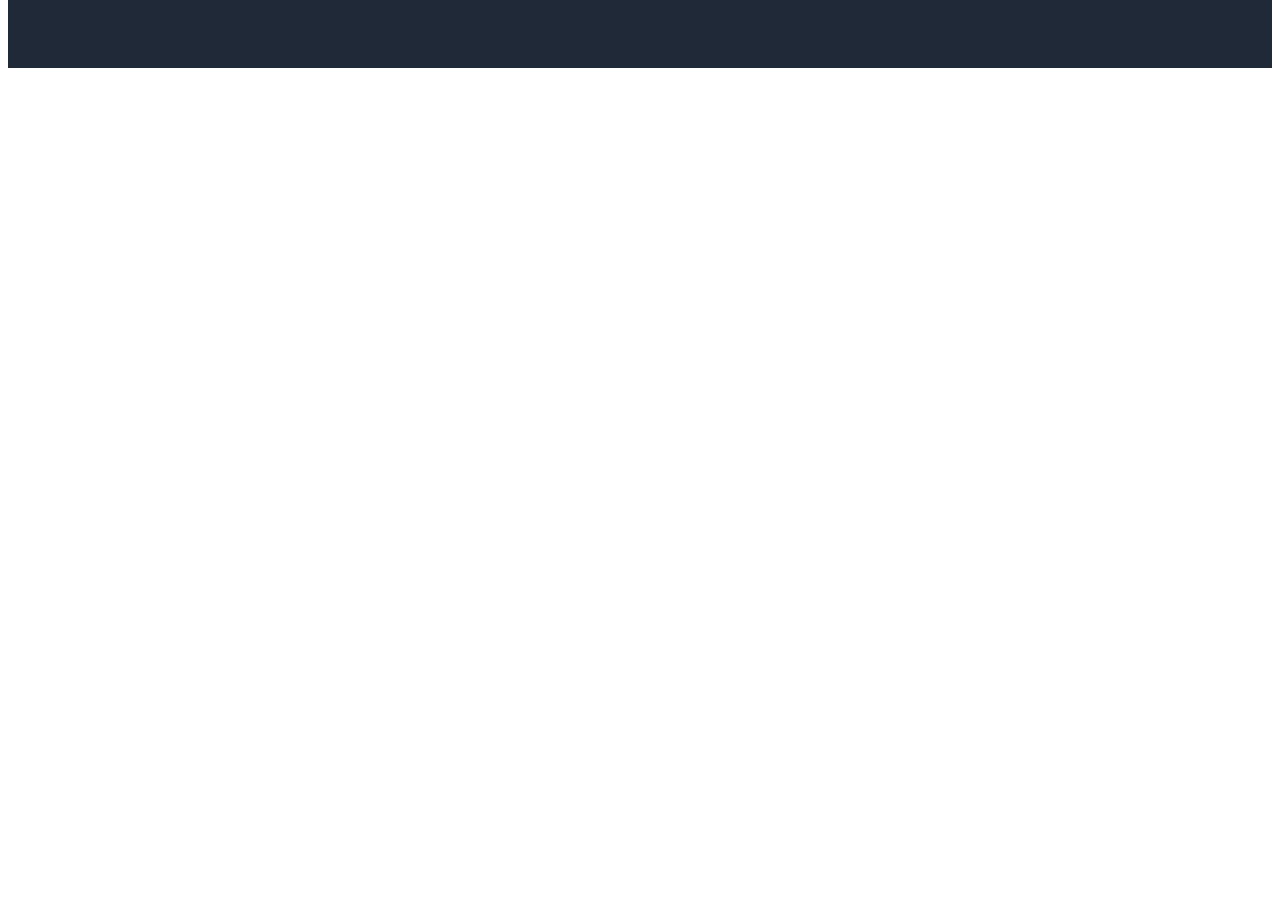
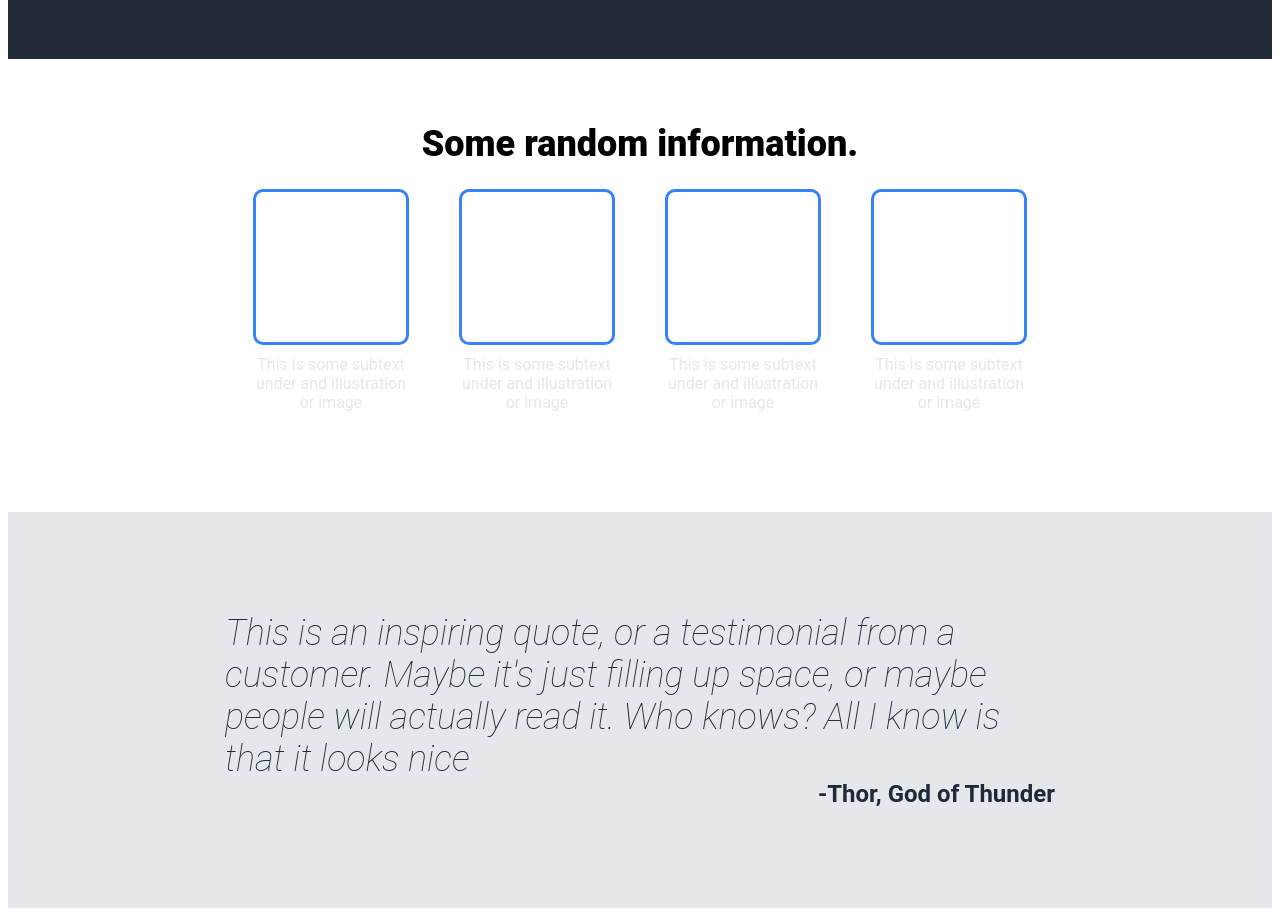
Before and after one commit to VoDongVan/landing-page, a plain HTML site: page index.html in a window 1280 px wide. Shown: the part 420-1336 px from the top of the page. Before the commit the page ends 800 px from the top, so only its background shows below. Drawn offline with Linux system fonts and the light colour scheme.

Commit message:
Create portion 2 and 3, add minor changes

```diff
--- a/index.html
+++ b/index.html
@@ -21,14 +21,61 @@
             <div class="content-1">
                 <div class="text-1">
                     <h1 class="main-title">This website is awesome</h1>
-                    <p class="subtext">This website has some subtext
+                    <p class="subtext-1">This website has some subtext
                         that goes here under the main
                         title. It's a smaller font and the color is lower contrast.
                     </p>
                     <button class="sign-up">Sign up</button>
                 </div>
                 <div class="image-frame">
-                    this is where I will put my image
+                    I intend to put an image here
+                </div>
+            </div>
+        </div>
+
+        <div class="container-2">
+            <h1 class="information-header">
+                Some random information.
+            </h1>
+
+            <div class="content-2">
+                <div class="info">
+                    <div class="sub-image"></div>
+                    <div class="subtext-2">
+                        This is some subtext under and illustration or image
+                    </div>
+                </div>
+                <div class="info">
+                    <div class="sub-image"></div>
+                    <div class="subtext-2">
+                        This is some subtext under and illustration or image
+                    </div>
+                </div>
+                <div class="info">
+                    <div class="sub-image"></div>
+                    <div class="subtext-2">
+                        This is some subtext under and illustration or image
+                    </div>
+                </div>
+                <div class="info">
+                    <div class="sub-image"></div>
+                    <div class="subtext-2">
+                        This is some subtext under and illustration or image
+                    </div>
+                </div>
+            </div>
+        </div>
+
+        <div class="container-3">
+            <div class="content-3">
+                <div class="quote">
+                    This is an inspiring quote, or a testimonial from a
+                    customer. Maybe it's just filling up space, or maybe
+                    people will actually read it. Who knows? All I know
+                    is that it looks nice
+                </div>
+                <div class="quote-source">
+                    -Thor, God of Thunder
                 </div>
             </div>
         </div>
--- a/style.css
+++ b/style.css
@@ -1,3 +1,9 @@
+body {
+    font-family: "roboto", sans-serif;
+    display: flex;
+    flex-direction: column;
+}
+
 .container-1 {
     background-color: #1F2937;
     display: flex;
@@ -5,7 +11,6 @@
     justify-content: flex-start;
     padding: 0px 120px;
     padding-bottom: 80px;
-    height: 400px;
     gap: 40px;
 }
 .header {
@@ -26,7 +31,7 @@
 }
 
 .header-links {
-    color: #a8aaad;
+    color: #E5E7EB;
     font-size: 18px;
     list-style: none;
     display: flex;
@@ -37,6 +42,7 @@
 .content-1 {
     display: flex;
     justify-content: space-between;
+    gap: 20px;
     font-family: "roboto", sans-serif;
 }
 
@@ -55,7 +61,7 @@
     padding: 8px;
     font-family: "roboto", sans-serif;
 }
-.subtext{
+.subtext-1{
     color: #afafb4;
     font-size: 18px;
     width: 450px;
@@ -80,3 +86,73 @@ button.sign-up {
     color:white;
     width: 500px;
 }
+
+.container-2 {
+    display: flex;
+    flex-direction: column;
+    justify-content: center;
+    align-items: center;
+    padding-top: 40px;
+    padding-bottom: 100px;
+}
+
+.information-header {
+    font-size: 36px;
+    font-weight: 900;
+}
+
+.content-2 {
+    display: flex;
+    gap: 50px;
+}
+
+.info {
+    display: flex;
+    flex-direction: column;
+    justify-content: center;
+    align-items: center;
+    gap: 10px;
+}
+
+.sub-image {
+    border-style: solid;
+    border-color: #3882F6;
+    height: 150px;
+    width: 150px;
+    border-radius: 10px;
+}
+
+.subtext-2 {
+    width: 150px;
+    font-size: 16px;
+    color: #E5E7EB;
+    text-align: center;
+}
+
+.container-3 {
+    display: flex;
+    flex-direction: column;
+    background-color: #E5E7EB;
+    padding: 100px;
+    align-items: center;
+}
+
+.content-3 {
+    display: flex;
+    flex-direction: column;
+    width: 830px;
+}
+
+.quote {
+    font-size: 36px;
+    font-style: italic;
+    font-weight: 100;
+    color: #1F2937;
+}
+
+.quote-source {
+    font-size: 24px;
+    font-weight: bold;
+    color: #1F2937;
+    align-self: flex-end;
+}
```
